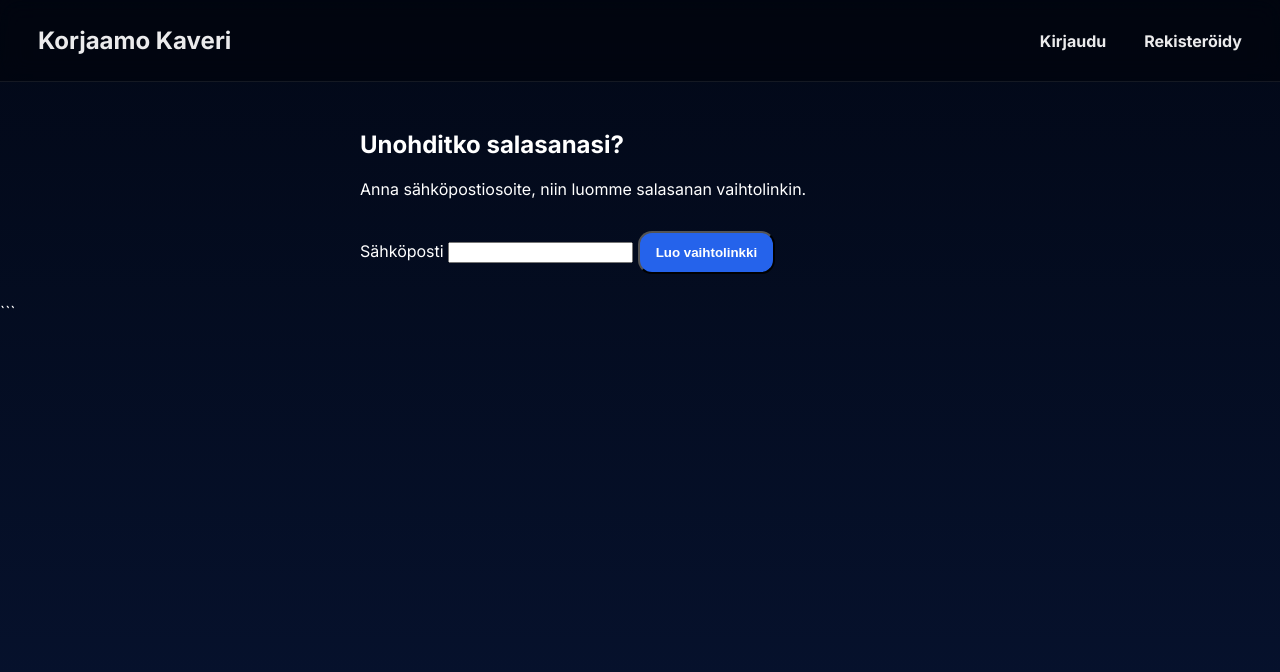
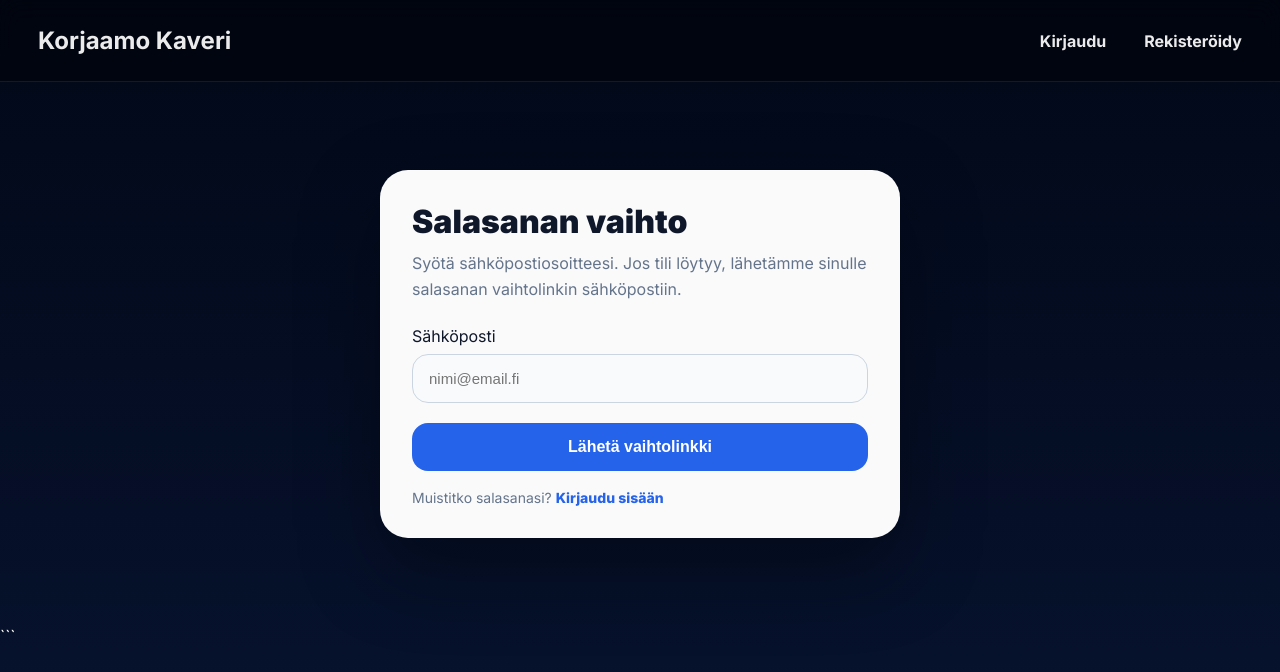
Before and after one commit to korjaamokaveri/korjaamokaveri, a Flask app: page /forgot-password in a window 1280 px wide. Shown: the top 672 px of the page. Run offline with Flask 3, Linux system fonts and the light colour scheme; parts of the project's set-up code (start-up, migrations or seed data) failed here and were passed over.

Commit message:
Update forgot_password.html

```diff
--- a/templates/forgot_password.html
+++ b/templates/forgot_password.html
@@ -1,32 +1,134 @@
 {% extends "base.html" %}
 
-{% block title %}Unohdin salasanani{% endblock %}
+{% block title %}Salasanan vaihto{% endblock %}
+
+{% block extra_css %}
+<style>
+    .forgot-wrap {
+        max-width: 560px;
+        margin: 60px auto;
+        padding: 0 20px;
+    }
+
+    .forgot-card {
+        background: rgba(255,255,255,0.98);
+        color: #0f172a;
+        border-radius: 28px;
+        padding: 32px;
+        box-shadow: 0 30px 80px rgba(0,0,0,0.35);
+    }
+
+    .forgot-card h1 {
+        margin: 0 0 10px;
+        font-size: 32px;
+        font-weight: 900;
+    }
+
+    .forgot-card p {
+        margin: 0 0 24px;
+        color: #64748b;
+        line-height: 1.6;
+    }
+
+    .form-group {
+        display: flex;
+        flex-direction: column;
+        gap: 8px;
+    }
+
+    .form-input {
+        width: 100%;
+        border: 1px solid #cbd5e1;
+        background: #f8fafc;
+        border-radius: 16px;
+        padding: 15px 16px;
+        font-size: 15px;
+        outline: none;
+    }
+
+    .submit-btn {
+        width: 100%;
+        margin-top: 20px;
+        border: 0;
+        background: #2563eb;
+        color: white;
+        border-radius: 16px;
+        padding: 15px 24px;
+        font-size: 16px;
+        font-weight: 900;
+        cursor: pointer;
+    }
+
+    .alert {
+        margin-bottom: 18px;
+        padding: 15px 18px;
+        border-radius: 16px;
+        font-weight: 700;
+    }
+
+    .alert-error {
+        background: #fee2e2;
+        color: #991b1b;
+    }
+
+    .alert-success {
+        background: #dcfce7;
+        color: #166534;
+    }
+
+    .back-link {
+        margin-top: 18px;
+        color: #64748b;
+        font-size: 14px;
+    }
+
+    .back-link a {
+        color: #2563eb;
+        text-decoration: none;
+        font-weight: 800;
+    }
+</style>
+{% endblock %}
 
 {% block content %}
-<div class="card" style="max-width:560px; margin:0 auto;">
-    <h2>Unohditko salasanasi?</h2>
-    <p>Anna sähköpostiosoite, niin luomme salasanan vaihtolinkin.</p>
+<div class="forgot-wrap">
+    <div class="forgot-card">
+        <h1>Salasanan vaihto</h1>
 
-    <form method="POST">
-        <label for="email">Sähköposti</label>
-        <input id="email" name="email" type="email" value="{{ email or '' }}" required>
+        <p>
+            Syötä sähköpostiosoitteesi. Jos tili löytyy, lähetämme sinulle salasanan vaihtolinkin sähköpostiin.
+        </p>
 
-        <button class="btn" type="submit" style="margin-top:16px;">Luo vaihtolinkki</button>
-    </form>
+        {% if error %}
+            <div class="alert alert-error">{{ error }}</div>
+        {% endif %}
 
-    {% if error %}
-        <div class="error">{{ error }}</div>
-    {% endif %}
+        {% if success %}
+            <div class="alert alert-success">{{ success }}</div>
+        {% endif %}
 
-    {% if success %}
-        <div class="success">{{ success }}</div>
-    {% endif %}
+        <form method="POST">
+            <div class="form-group">
+                <label for="email">Sähköposti</label>
+                <input
+                    id="email"
+                    class="form-input"
+                    name="email"
+                    type="email"
+                    value="{{ email or '' }}"
+                    placeholder="nimi@email.fi"
+                    required
+                >
+            </div>
 
-    {% if reset_link %}
-        <div class="success">
-            Kehitysvaiheen linkki:<br>
-            <a href="{{ reset_link }}">{{ reset_link }}</a>
+            <button class="submit-btn" type="submit">
+                Lähetä vaihtolinkki
+            </button>
+        </form>
+
+        <div class="back-link">
+            Muistitko salasanasi? <a href="{{ url_for('login') }}">Kirjaudu sisään</a>
         </div>
-    {% endif %}
+    </div>
 </div>
 {% endblock %}
```
